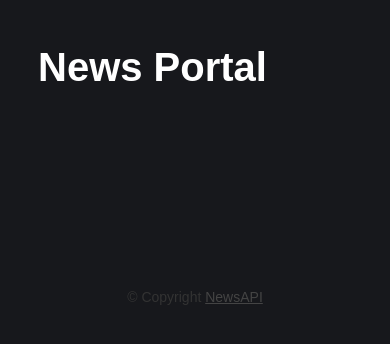
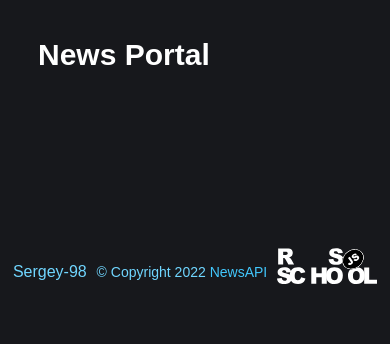
Before and after one commit to Sergey-98/My-Projects-Stage1-2, a website built with webpack: page migration-to-typescript/src/index.html in a window 390 px wide. Built offline with nearby package versions, Linux system fonts and the light colour scheme; no server answers.

Commit message:
feat: addd footer to project

```diff
--- a/migration-to-typescript/package.json
+++ b/migration-to-typescript/package.json
@@ -30,6 +30,7 @@
         "html-webpack-plugin": "^5.2.0",
         "prettier": "2.2.1",
         "style-loader": "^2.0.0",
+        "svg-inline-loader": "^0.8.2",
         "ts-loader": "^9.3.1",
         "typescript": "^4.7.4",
         "webpack": "^5.37.1",
--- a/migration-to-typescript/src/components/view/sources/sources.ts
+++ b/migration-to-typescript/src/components/view/sources/sources.ts
@@ -13,7 +13,6 @@ class Sources {
         'data-source-id',
         item.id
       );
-
       fragment.append(sourceClone);
     });
 
--- a/migration-to-typescript/src/global.css
+++ b/migration-to-typescript/src/global.css
@@ -17,19 +17,45 @@ footer {
     height: 100px;
     display: flex;
     align-items: center;
-    justify-content: center;
+    justify-content: space-around;
+}
+footer a {
+    color: #70D6FF;
+    text-decoration: none;
+}
+footer a:hover {
+    color: #69db7e;
+}
+footer .rsschool {
+    width: 100px;
+    height: 50px;
+    background-image: url("./assets/svg/logo.svg");
+    background-repeat: no-repeat;
+    background-size: 100%;
+    filter: invert(100%);
+}
+footer .rsschool:hover {
+    filter: invert(70%);
 }
 footer .copyright {
     font-size: 14px;
-    color: #333;
+    color: #70D6FF;
     text-align: center;
 }
 footer .copyright a {
-    color: #444;
+    color: #42c7fc;
 }
 footer .copyright a:hover {
-    color: #555;
+    color: #0090c9;
 }
 footer .copyright:before {
     content: '©';
 }
+
+@media screen and (max-width: 580px) {
+    header h1 {
+        font-size: 30px;
+        font-weight: 800;
+    }
+
+}
--- a/migration-to-typescript/src/index.html
+++ b/migration-to-typescript/src/index.html
@@ -15,9 +15,13 @@
             <div class="news"></div>
         </main>
         <footer>
+            <a class="f-github" href="https://github.com/Sergey-98" target="_blank">
+                Sergey-98
+            </a>
             <p class="copyright">
-                Copyright <a href="https://newsapi.org">NewsAPI</a>
+                Copyright 2022 <a href="https://newsapi.org">NewsAPI</a>
             </p>
+            <a class="rsschool" href="https://rs.school/js/" target="_blank"></a>
         </footer>
 
         <template id="sourceItemTemp">
--- a/migration-to-typescript/webpack.config.js
+++ b/migration-to-typescript/webpack.config.js
@@ -17,21 +17,29 @@ const baseConfig = {
         use: 'ts-loader',
         exclude: /node_modules/,
       },
+      {
+        test: /\.svg$/i,
+        type: 'asset/resource',
+      },
     ],
   },
   resolve: {
     extensions: ['.tsx', '.ts', '.js'],
+    alias: {
+      images: path.resolve(__dirname, './assets/svg/logo.svg'),
+    },
   },
   output: {
     filename: 'index.js',
     path: path.resolve(__dirname, '../dist'),
+    assetModuleFilename: 'assets/svg/[name][ext]',
   },
   plugins: [
     new HtmlWebpackPlugin({
       template: path.resolve(__dirname, './src/index.html'),
       filename: 'index.html',
     }),
-        new CleanWebpackPlugin(),
+      new CleanWebpackPlugin( { cleanStaleWebpackAssets: false } ),
   ],
 };
 
```
Also changed, not shown: migration-to-typescript/src/types/interfaces.ts (+4 -4 lines), migration-to-typescript/src/assets/favicon.ico (added), migration-to-typescript/src/assets/svg/logo.svg (added), 1 other file. Lines whose indentation alone changed are shown as unchanged.
